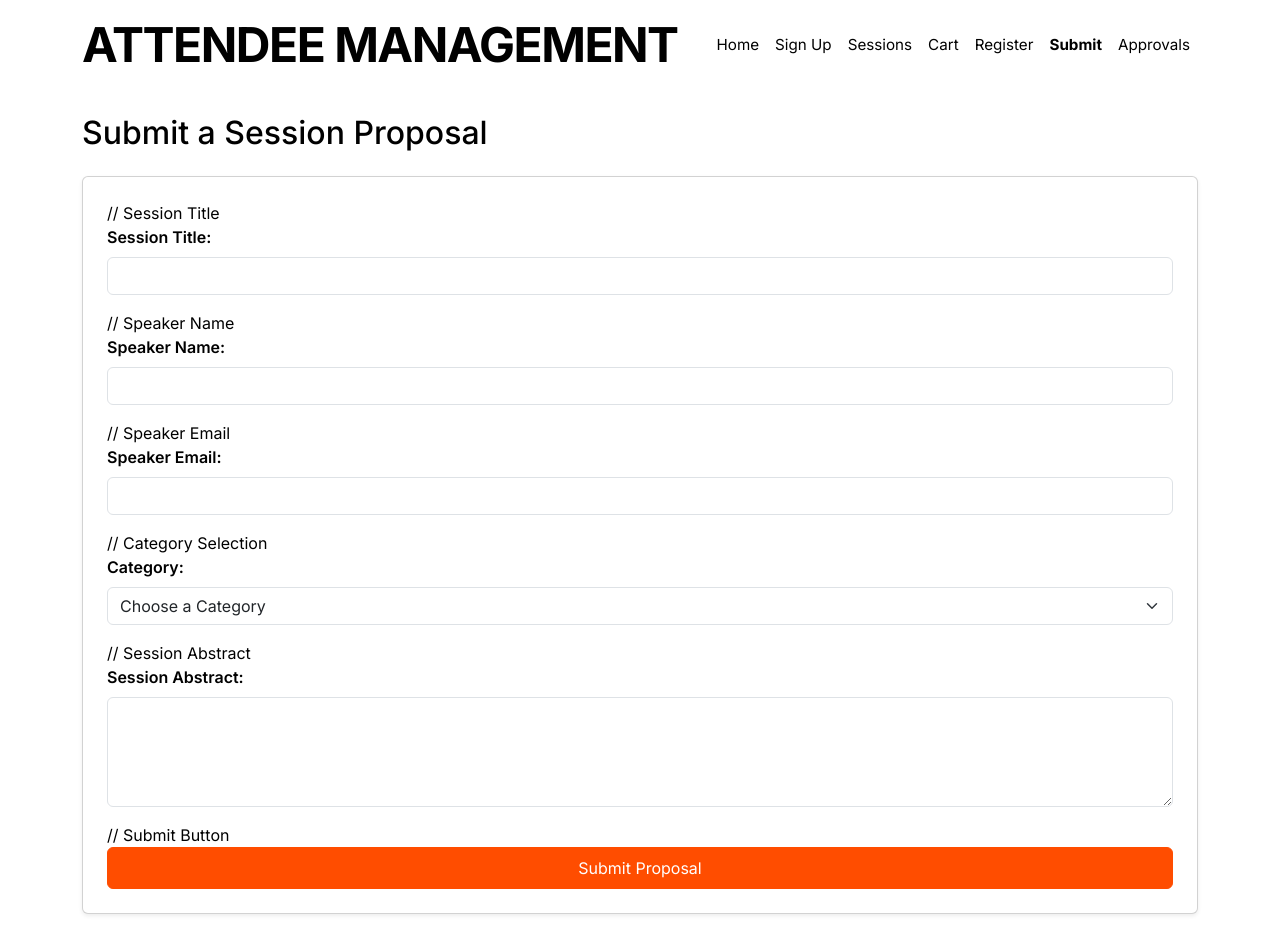
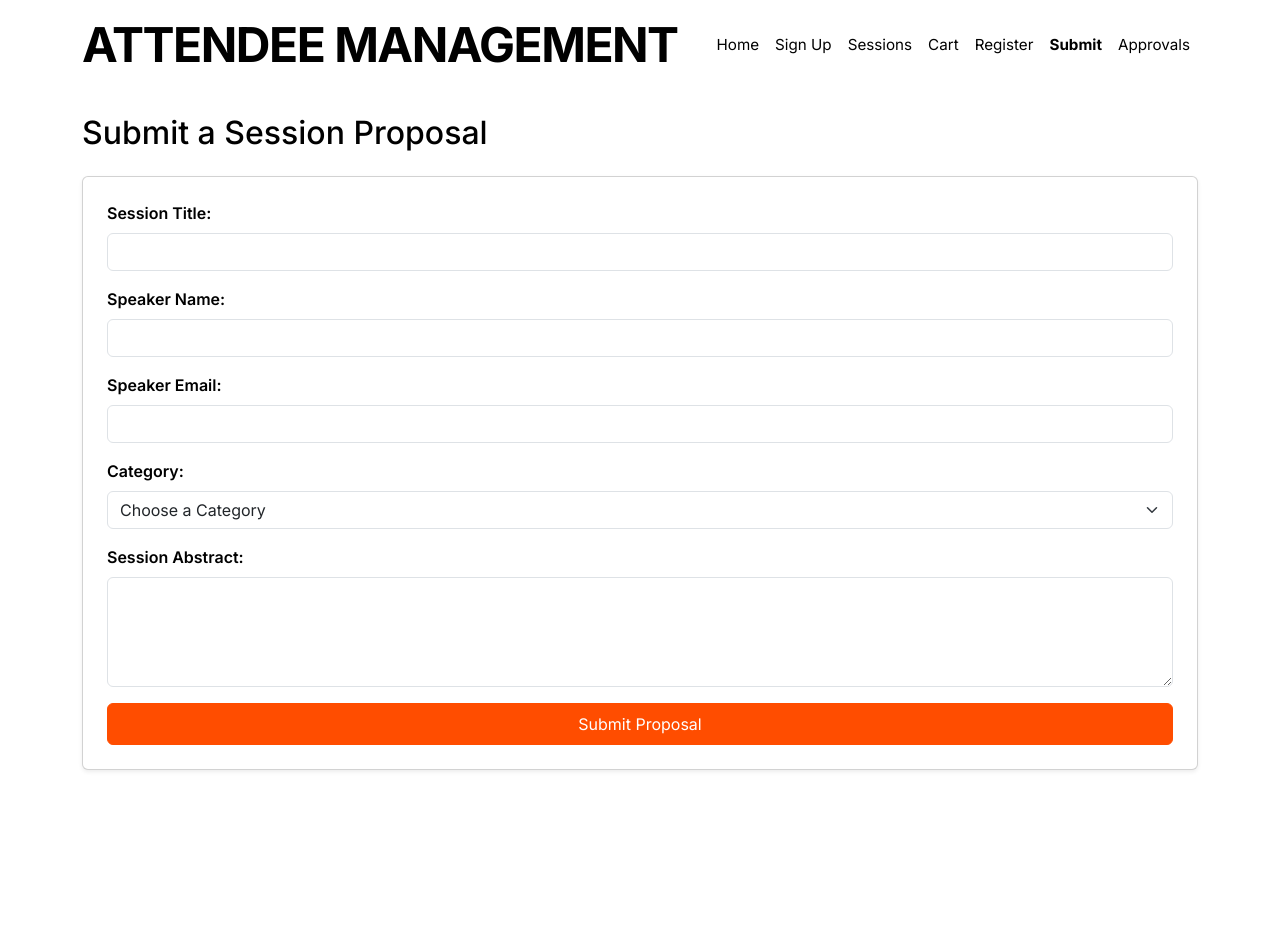
Before and after one commit to avasmolls/ConferenceEventOrganization, a React (Vite) app in the folder conference-app/: page /submissions in a window 1280 px wide. After the commit the page ends 800 px from the top, so only its background shows below. Built offline with nearby package versions, Linux system fonts and the light colour scheme.

Commit message:
Fixed comment formatting to label the parts of bootstrap

```diff
--- a/conference-app/src/pages/Submissions.jsx
+++ b/conference-app/src/pages/Submissions.jsx
@@ -148,7 +148,7 @@ export default function Submissions() {
 
       <form onSubmit={handleSubmit} noValidate>
 
-        // Session Title
+        {/* Session Title */}
         <div className="mb-3">
           <label htmlFor="title" className="form-label fw-semibold">Session Title:</label>
           <input
@@ -163,7 +163,7 @@ export default function Submissions() {
           {errors.title && <div className="text-danger small mt-1">{errors.title}</div>}
         </div>
 
-        // Speaker Name
+        {/* Speaker Name */}
         <div className="mb-3">
           <label htmlFor="speaker" className="form-label fw-semibold">Speaker Name:</label>
           <input
@@ -178,7 +178,7 @@ export default function Submissions() {
           {errors.speaker && <div className="text-danger small mt-1">{errors.speaker}</div>}
         </div>
 
-        // Speaker Email
+        {/* Speaker Email */}
         <div className="mb-3">
           <label htmlFor="email" className="form-label fw-semibold">Speaker Email:</label>
           <input
@@ -193,7 +193,7 @@ export default function Submissions() {
           {errors.email && <div className="text-danger small mt-1">{errors.email}</div>}
         </div>
 
-        // Category Selection
+        {/* Category Selection */}
         <div className="mb-3">
           <label htmlFor="category" className="form-label fw-semibold">Category:</label>
           <select
@@ -212,7 +212,7 @@ export default function Submissions() {
           {errors.category && <div className="text-danger small mt-1">{errors.category}</div>}
         </div>
 
-        // Session Abstract
+        {/* Session Abstract */}
         <div className="mb-3">
           <label htmlFor="abstract" className="form-label fw-semibold">Session Abstract:</label>
           <textarea
@@ -227,7 +227,7 @@ export default function Submissions() {
           {errors.abstract && <div className="text-danger small mt-1">{errors.abstract}</div>}
         </div>
 
-        // Submit Button
+        {/* Submit Button */}
         <button type="submit" className="btn btn-primary w-100 py-2" disabled={submitting}>
           {submitting ? "Submitting..." : "Submit Proposal"}
         </button>
```
